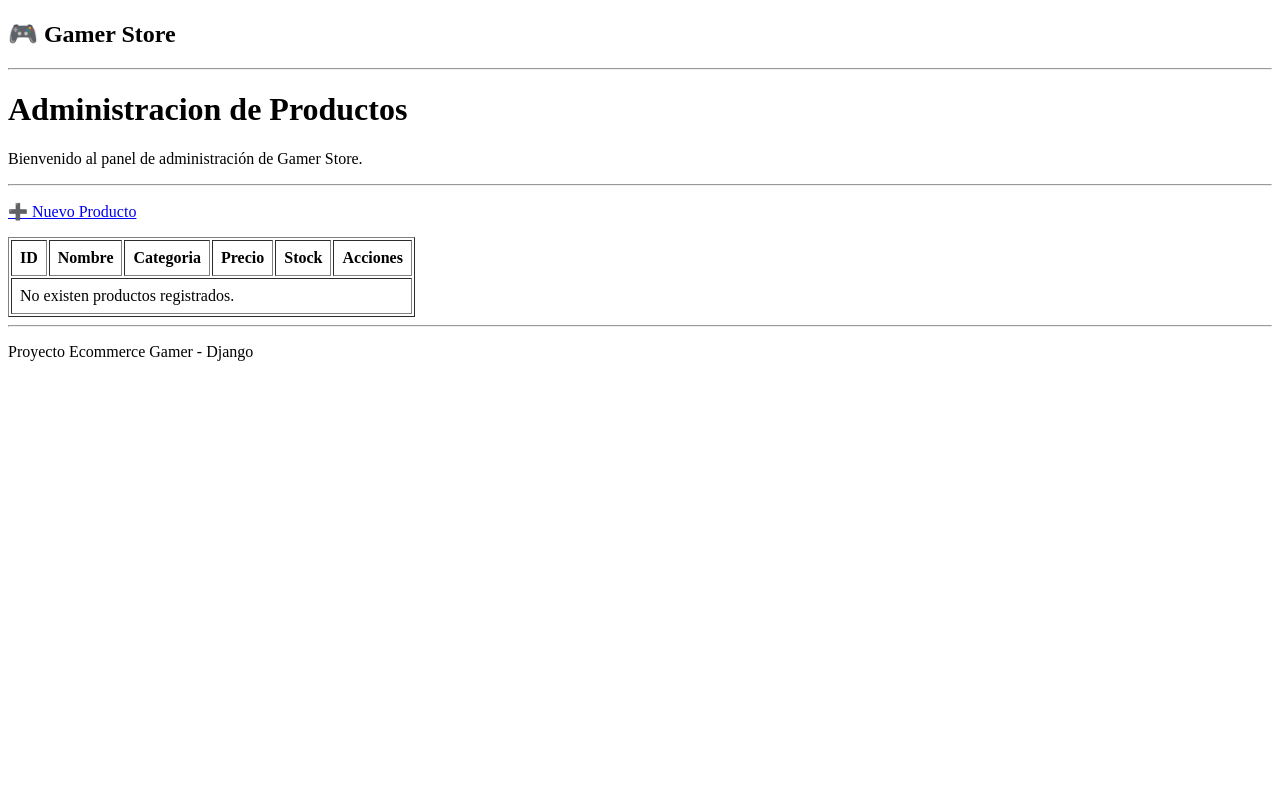
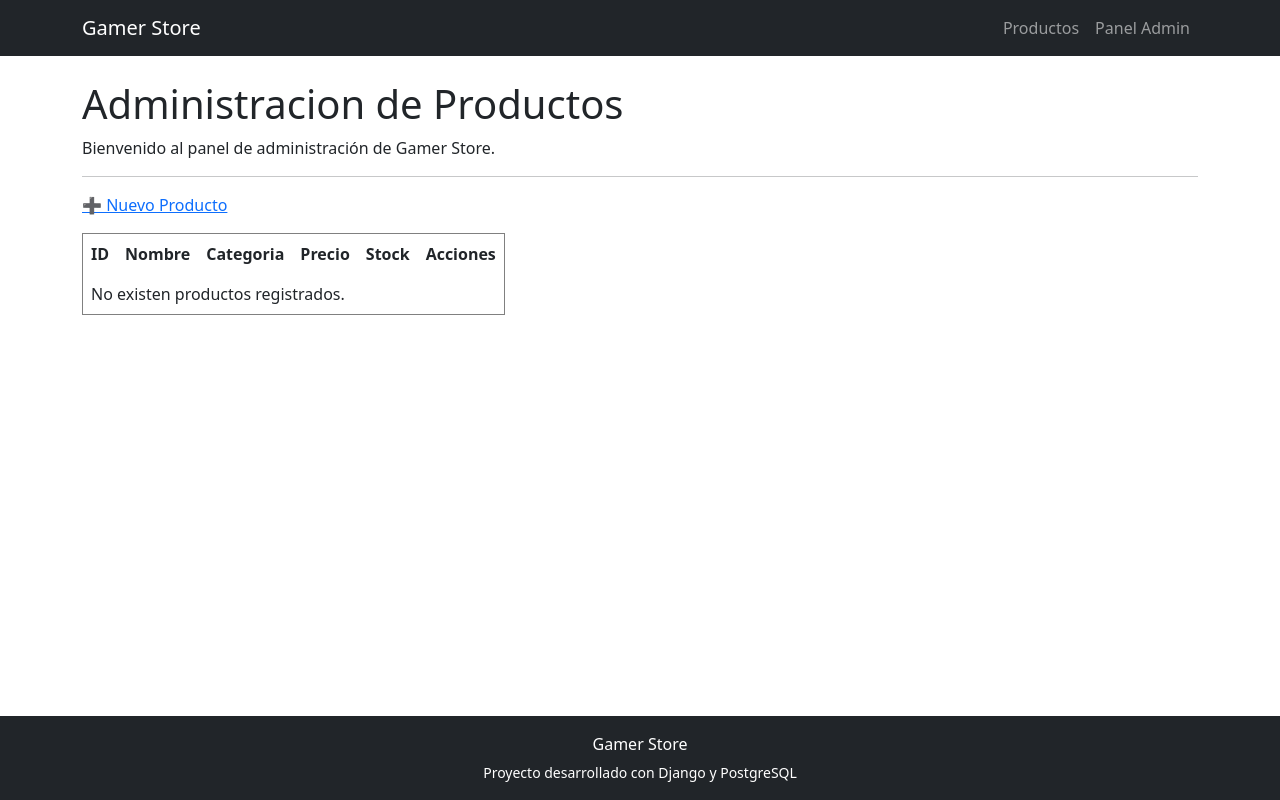
Before and after one commit to JCarvajalLab/Modulo-7-E-commerce-CRUD, a Django app: page /productos/ in a window 1280 px wide. Run offline with Django 5.2, Linux system fonts and the light colour scheme; data that the repository does not hold is empty.

Commit message:
style: Se agrega Bootstrap y se modifica el footer/navbar

```diff
--- a/templates/base.html
+++ b/templates/base.html
@@ -5,13 +5,15 @@
     <meta charset="UTF-8">
     <meta name="viewport" content="width=device-width, initial-scale=1.0">
     <title>{% block title %}Game Store{% endblock title %}</title>
+    <!-- Boostrap -->
+    <link href="https://cdn.jsdelivr.net/npm/bootstrap@5.3.7/dist/css/bootstrap.min.css" rel="stylesheet">
     {% block custom_styles %}
     <link rel="stylesheet" href="{% static 'css/styles.css' %}">
     {% endblock custom_styles %}
 </head>
-<body>
+<body class="d-flex flex-column min-vh-100">
     {% include 'includes/navbar.html' %}
-    <main>
+    <main class="container mt-4 flex-grow-1">
         {% if messages %}
             {% for message in messages %}
                 <p>
@@ -23,5 +25,7 @@
         {% endblock content %}
     </main>
     {% include 'includes/footer.html' %}
+    <!-- Boostrap script -->
+    <script src="https://cdn.jsdelivr.net/npm/bootstrap@5.3.7/dist/js/bootstrap.bundle.min.js"></script>
 </body>
 </html>
--- a/templates/includes/footer.html
+++ b/templates/includes/footer.html
@@ -1,5 +1,6 @@
-<hr>
-
-<footer>
-    <p>Proyecto Ecommerce Gamer - Django</p>
+<footer class="bg-dark text-white mt-5 py-3">
+    <div class="container text-center">
+        <p class="mb-1">Gamer Store</p>
+        <small>Proyecto desarrollado con Django y PostgreSQL</small>
+    </div>
 </footer>
--- a/templates/includes/navbar.html
+++ b/templates/includes/navbar.html
@@ -1,5 +1,16 @@
-<nav>
-    <h2>🎮 Gamer Store</h2>
+<nav class="navbar navbar-expand-lg navbar-dark bg-dark">
+    <div class="container">
+        <a class="navbar-brand" href="{% url 'lista_productos' %}"> Gamer Store</a>
+        <button class="navbar-toggler" type="button" data-bs-toggle="collapse" data-bs-target="#navbarPrincipal"><span class="navbar-toggler-icon"></span></button>
+        <div class="collapse navbar-collapse" id="navbarPrincipal">
+            <ul class="navbar-nav ms-auto">
+                <li class="nav-item">
+                    <a class="nav-link" href="{% url 'lista_productos' %}">Productos</a>
+                </li>
+                <li class="nav-item">
+                    <a class="nav-link"href="/admin/"> Panel Admin</a>
+                </li>
+            </ul>
+        </div>
+    </div>
 </nav>
-
-<hr>
```
